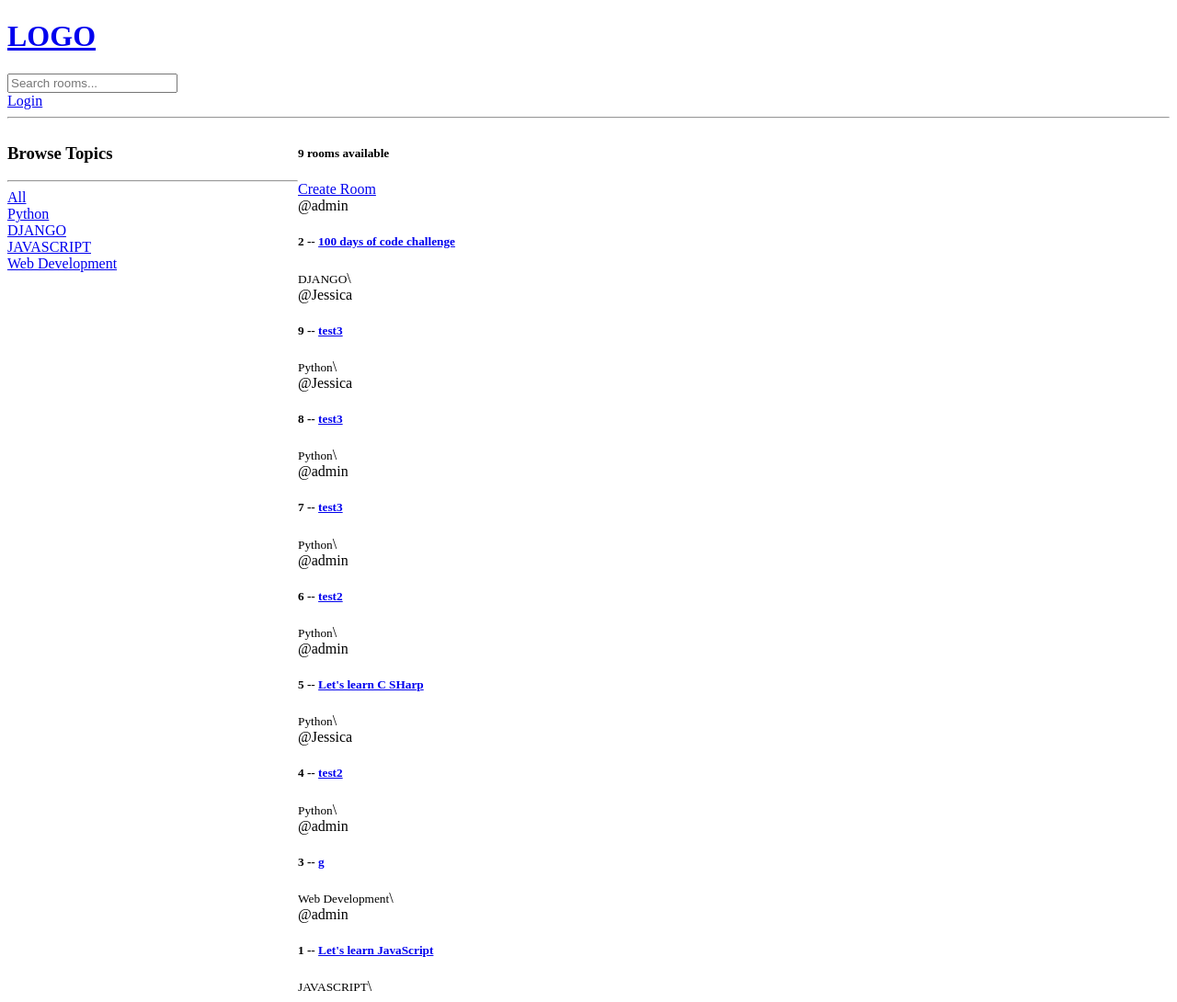
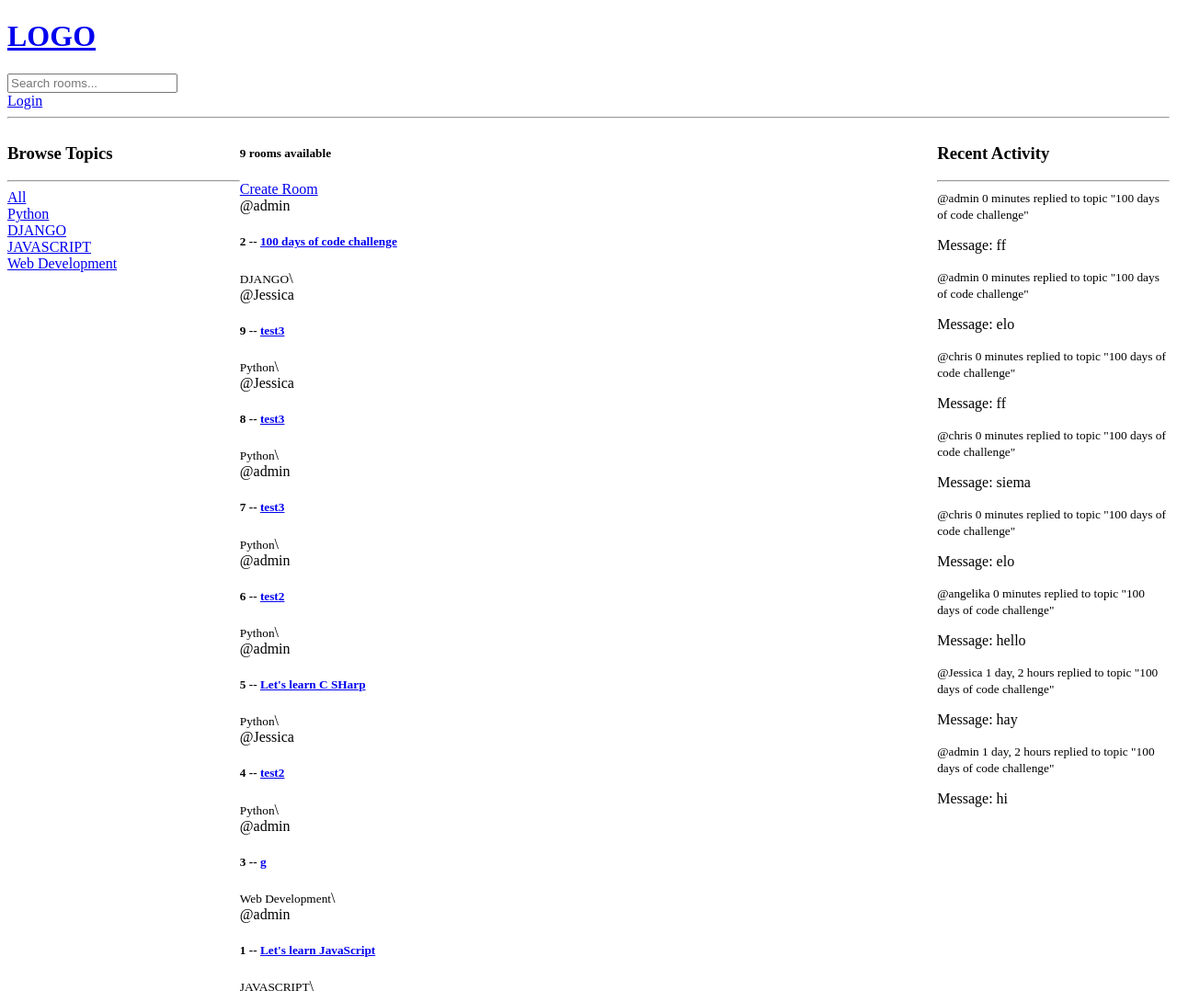
Before and after one commit to Joleksiuk/MovieRecommender, a Django app: page / in a window 1280 px wide. Shown: the whole page at 92% size. Run offline with Django 3.2, Linux system fonts and the light colour scheme; data comes from the database, SQL or seed files in the repository; both versions use the stored data as it was after the commit.

Commit message:
Added activity feed and components

```diff
--- a/MovieRecommender/models.py
+++ b/MovieRecommender/models.py
@@ -38,5 +38,8 @@ class Message(models.Model):
     updated = models.DateTimeField(auto_now=True)
     created = models.DateTimeField(auto_now_add=True)
 
+    class Meta:
+        ordering = ['-updated', '-created']
+
     def __str__(self):
         return self.body[0:50]
--- /dev/null
+++ b/MovieRecommender/templates/MovieRecommender/activity_component.html
@@ -0,0 +1,13 @@
+  <h3>Recent Activity</h3>
+        <hr>
+        {% for message in room_messages %}
+            <div>
+                <small>@{{ message.user }} {{ message.created | timesince}} </small>
+                <small>replied to topic "{{message.room }}"</small>
+                <p>Message: {{ message }}</p>
+
+                {%  if request.user == messege.user %}
+                        <a href="{%  url 'delete-message' message.id %}">Delete</a>
+                {% endif %}
+            </div>
+        {% endfor %}
--- /dev/null
+++ b/MovieRecommender/templates/MovieRecommender/feed_component.html
@@ -0,0 +1,14 @@
+
+<div>
+{%  for room in rooms %}
+        <div>
+            {% if request.user == room.host %}
+                <a href = "{% url 'update-room' room.id %}">Edit</a>
+                <a href = "{% url 'delete-room' room.id %}">Delete</a>
+            {% endif %}
+            <span> @{{ room.host.username }}</span>
+            <h5>{{ room.id }} -- <a href="/room/{{ room.id }}"> {{ room.name }}</a></h5>
+            <small>{{ room.topic.name }}</small>\
+        </div>
+{%  endfor %}
+</div>
--- a/MovieRecommender/templates/MovieRecommender/home.html
+++ b/MovieRecommender/templates/MovieRecommender/home.html
@@ -6,41 +6,26 @@
 
     .home-container{
         display:grid;
-        grid-template-columns: 1fr 3fr;
+        grid-template-columns: 1fr 3fr 1fr;
     }
     </style>
 
 <div class="home-container">
+
     <div>
-        <h3> Browse Topics</h3>
-        <hr>
-        <div>
-            <a href="{% url 'home'  %}">All</a>
-        </div>
-        {% for topic in topics %}
-            <div>
-                <a href="{% url 'home'  %}?q={{ topic.name }}">{{ topic.name }}</a>
-            </div>
-        {%  endfor %}
+     {%  include 'MovieRecommender/topic_component.html' %}
     </div>
 
     <div>
         <h5>{{ room_count }} rooms available</h5>
         <a href = "{% url 'create-room'  %}">Create Room</a>
-        <div>
-        {%  for room in rooms %}
-                <div>
-                    {% if request.user == room.host %}
-                        <a href = "{% url 'update-room' room.id %}">Edit</a>
-                        <a href = "{% url 'delete-room' room.id %}">Delete</a>
-                    {% endif %}
-                    <span> @{{ room.host.username }}</span>
-                    <h5>{{ room.id }} -- <a href="/room/{{ room.id }}"> {{ room.name }}</a></h5>
-                    <small>{{ room.topic.name }}</small>\
-                </div>
-        {%  endfor %}
-        </div>
+        {%  include 'MovieRecommender/feed_component.html' %}
     </div>
+
+    <div>
+        {%  include 'MovieRecommender/activity_component.html' %}
+    </div>
+
 </div>
 
 {% endblock content %}
--- a/MovieRecommender/templates/MovieRecommender/room.html
+++ b/MovieRecommender/templates/MovieRecommender/room.html
@@ -17,7 +17,7 @@
                 <hr>
                 {% for message in room_messages %}
                     <div>
-                    {%  if requset.user == message.user %}
+                    {%  if request.user == messege.user %}
                     <a href="{%  url 'delete-message' message.id %}">Delete</a>
                     {% endif %}
                     <small>@{{ message.user }} {{ message.created | timesince }} ago </small>
--- /dev/null
+++ b/MovieRecommender/templates/MovieRecommender/topic_component.html
@@ -0,0 +1,11 @@
+
+<h3> Browse Topics</h3>
+<hr>
+<div>
+    <a href="{% url 'home'  %}">All</a>
+</div>
+{% for topic in topics %}
+    <div>
+        <a href="{% url 'home'  %}?q={{ topic.name }}">{{ topic.name }}</a>
+    </div>
+{%  endfor %}
--- a/MovieRecommender/views.py
+++ b/MovieRecommender/views.py
@@ -26,7 +26,8 @@ def home(request):
     )
     topics = Topic.objects.all()
     room_count = rooms.count()
-    context = {'rooms': rooms, 'topics': topics, 'room_count': room_count}
+    room_messages = Message.objects.filter(Q(room__name__icontains=q))
+    context = {'rooms': rooms, 'topics': topics, 'room_count': room_count, 'room_messages':room_messages}
     return render(request, 'MovieRecommender/home.html', context)
 
 
```
Also changed, not shown: db.sqlite3.
